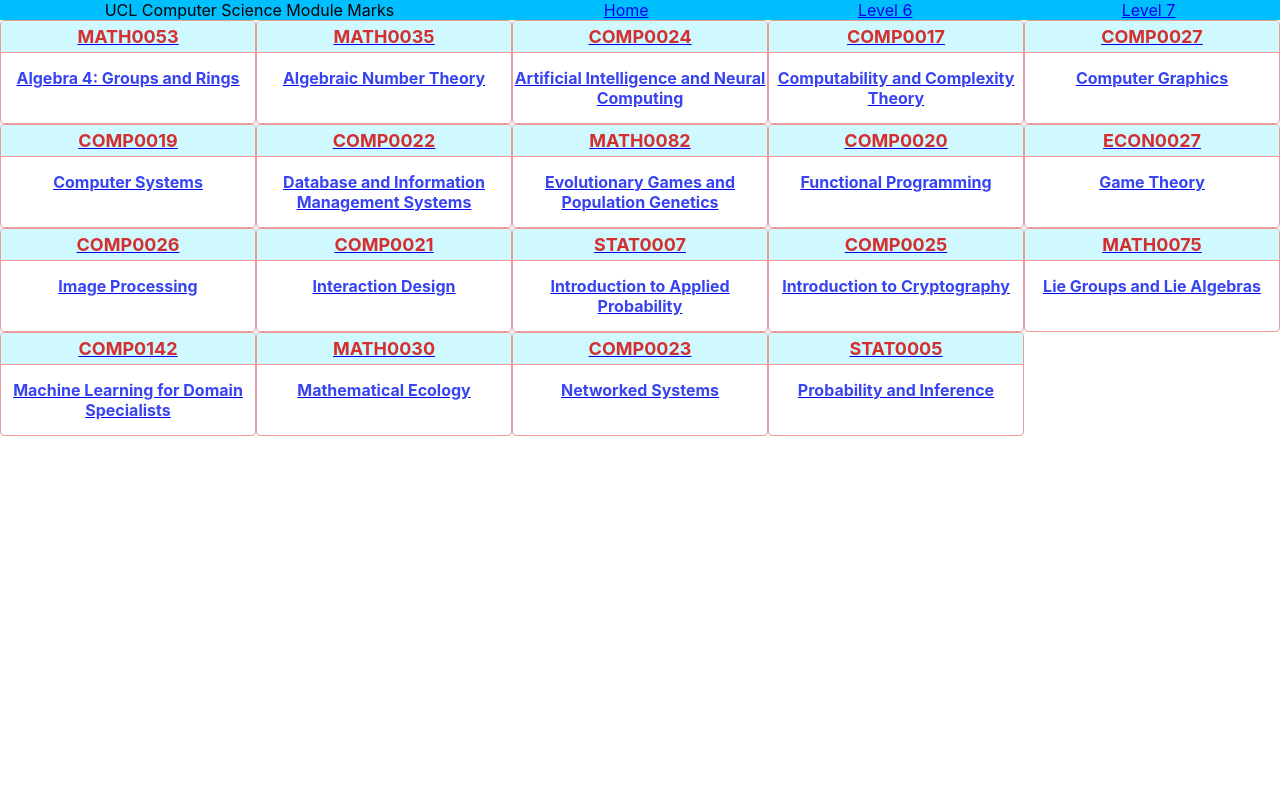
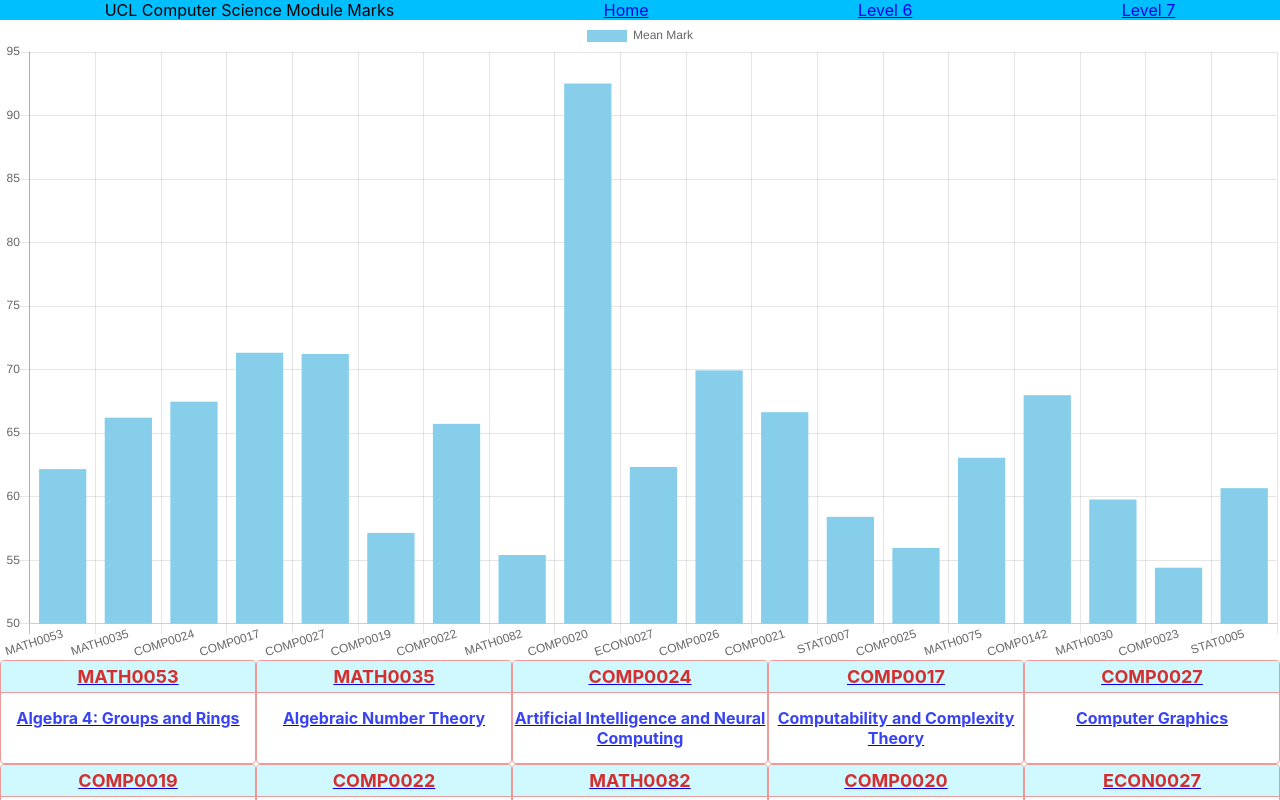
Before and after one commit to Dinesh-Kalamegam/ucl-cs-foi-react, a React (Create React App) app: page /level6 in a window 1280 px wide. Shown: the top 800 px of the page. Built offline with nearby package versions, Linux system fonts and the light colour scheme.

Commit message:
added mean barchart 2018 2019  to the level pages

```diff
--- a/src/Level.js
+++ b/src/Level.js
@@ -1,11 +1,13 @@
 import React from 'react'
 import {Link} from 'react-router-dom'
 import './App.css'
+import BarChart from './BarChart'
 
 function Level(props) {
     const data2018 = props.data[3]
     return (
         <div className="level">
+            <BarChart arr={data2018.filter(x => x.Level === props.level)}></BarChart>
             {data2018.filter(x => x.Level === props.level).map(x => (
                 <div className="card" key={x["Module Code"]}>
                     <Link to={"/"+x["Module Code"]}>
```
